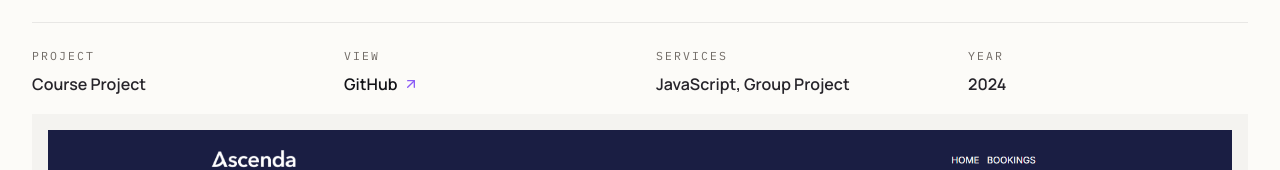
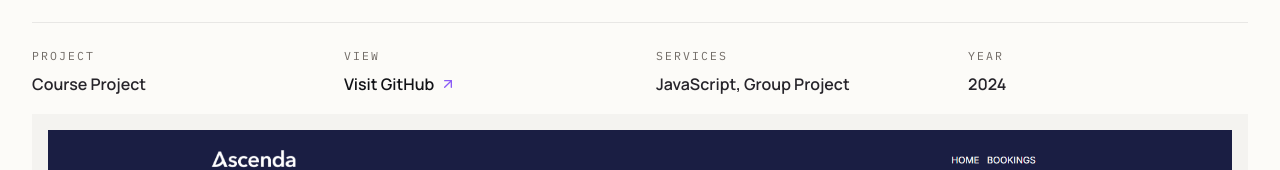
Before and after one commit to Harsh-44/portfolio, a Next.js app: page /projects/ascenda-hotel in a window 1280 px wide. Shown: the part 550-720 px from the top of the page. Built offline with nearby package versions, Linux system fonts and the light colour scheme.

Commit message:
Refine project links and visibility

```diff
--- a/app/_components/archive-projects-section.tsx
+++ b/app/_components/archive-projects-section.tsx
@@ -5,8 +5,8 @@ import Link from "next/link";
 import { useEffect, useMemo, useRef, useState } from "react";
 import { ArrowUpRight, ChevronDown } from "lucide-react";
 import {
-  archiveProjects,
   type ArchiveProjectItem,
+  visibleArchiveProjects,
 } from "@/app/_data/portfolio";
 import ascendaImage from "@/app/assets/images/projects/ascenda.png";
 import ascendaFigmaImage from "@/app/assets/images/projects/ascendafigma.png";
@@ -116,6 +116,18 @@ const containProjects = new Set([
   "project-93",
   "network-security-ai",
 ]);
+
+function getSourceLinkLabel(project: ArchiveProjectItem) {
+  if (project.sourceHref?.includes("github.com")) {
+    return "Visit GitHub";
+  }
+
+  if (project.sourceLabel === "Figma") {
+    return "View Figma";
+  }
+
+  return project.sourceLabel ?? "Source";
+}
 
 function clamp(value: number, min: number, max: number) {
   return Math.min(max, Math.max(min, value));
@@ -422,7 +434,7 @@ function ProjectPlaceholder({
                 rel="noreferrer"
                 className="group/link relative z-30 inline-flex shrink-0 cursor-pointer items-center gap-2 font-mono text-[0.7rem] uppercase tracking-[0.16em] text-white/74 transition-opacity duration-200 ease-out hover:opacity-70"
               >
-                {project.sourceLabel ?? "Source"}
+                {getSourceLinkLabel(project)}
                 <ArrowUpRight className="h-4 w-4 text-[var(--color-accent)] transition-transform duration-300 ease-out group-hover/link:-translate-y-0.5 group-hover/link:translate-x-0.5" />
               </a>
             ) : (
@@ -452,7 +464,7 @@ export function ArchiveProjectsSection() {
   });
 
   const filterOptions = useMemo(() => {
-    const counts = archiveProjects.reduce<Record<string, number>>(
+    const counts = visibleArchiveProjects.reduce<Record<string, number>>(
       (accumulator, project) => {
         accumulator[project.kind] = (accumulator[project.kind] ?? 0) + 1;
         return accumulator;
@@ -461,7 +473,7 @@ export function ArchiveProjectsSection() {
     );
 
     return [
-      { value: "All" as const, label: "All", count: archiveProjects.length },
+      { value: "All" as const, label: "All", count: visibleArchiveProjects.length },
       ...(["Course Project", "Hackathon", "Template", "Learning", "Side Project"] as const)
         .filter((kind) => counts[kind])
         .map((kind) => ({
@@ -474,10 +486,10 @@ export function ArchiveProjectsSection() {
 
   const filteredProjects = useMemo(() => {
     if (filterMode === "All") {
-      return archiveProjects;
+      return visibleArchiveProjects;
     }
 
-    return archiveProjects.filter((project) => project.kind === filterMode);
+    return visibleArchiveProjects.filter((project) => project.kind === filterMode);
   }, [filterMode]);
 
   const displayedProjects = useMemo(() => {
--- a/app/_data/portfolio.ts
+++ b/app/_data/portfolio.ts
@@ -40,6 +40,7 @@ export type ArchiveProjectItem = {
   stack: string[];
   sourceLabel?: string;
   sourceHref?: string;
+  hidden?: boolean;
   detailIntro: string;
   challenge: string;
   approach: string[];
@@ -550,6 +551,7 @@ export const archiveProjects: ArchiveProjectItem[] = [
     stack: ["Python", "Streamlit", "Machine Learning"],
     sourceLabel: "GitHub",
     sourceHref: "https://github.com/Harsh-44/irisapp",
+    hidden: true,
     detailIntro:
       "Irisapp was a small machine-learning interface project focused on making a simple classifier understandable through direct user input and immediate feedback.",
     challenge:
@@ -577,6 +579,7 @@ export const archiveProjects: ArchiveProjectItem[] = [
     stack: ["Python", "Streamlit", "Model Comparison"],
     sourceLabel: "GitHub",
     sourceHref: "https://github.com/Harsh-44/Project-93",
+    hidden: true,
     detailIntro:
       "Project 93 expanded a simple prediction interface into a comparison tool, making it easier to understand how different classifiers perform on the same task.",
     challenge:
@@ -702,6 +705,10 @@ export const archiveProjects: ArchiveProjectItem[] = [
   },
 ];
 
+export const visibleArchiveProjects = archiveProjects.filter(
+  (project) => !project.hidden,
+);
+
 export const achievements: AchievementItem[] = [
   {
     title: "System Security CTF",
--- a/app/projects/[slug]/page.tsx
+++ b/app/projects/[slug]/page.tsx
@@ -7,11 +7,11 @@ import { ProjectVisual } from "@/app/_components/project-visual";
 import { SiteFooter } from "@/app/_components/site-footer";
 import { SiteHeader } from "@/app/_components/site-header";
 import {
-  archiveProjects,
   getProjectBySlug,
   projects,
   type ArchiveProjectItem,
   type ProjectItem,
+  visibleArchiveProjects,
 } from "@/app/_data/portfolio";
 import ascendaImage from "@/app/assets/images/projects/ascenda.png";
 import ascendaFigmaImage from "@/app/assets/images/projects/ascendafigma.png";
@@ -60,10 +60,22 @@ const containArchiveProjects = new Set([
   "network-security-ai",
 ]);
 
+function getSourceLinkLabel(project: ArchiveProjectItem) {
+  if (project.sourceHref?.includes("github.com")) {
+    return "Visit GitHub";
+  }
+
+  if (project.sourceLabel === "Figma") {
+    return "View Figma";
+  }
+
+  return project.sourceLabel ?? "View project";
+}
+
 export async function generateStaticParams() {
   return [
     ...projects.map((project) => ({ slug: project.slug })),
-    ...archiveProjects.map((project) => ({ slug: project.slug })),
+    ...visibleArchiveProjects.map((project) => ({ slug: project.slug })),
   ];
 }
 
@@ -423,10 +435,16 @@ function ArchiveProjectHeroImage({ project }: { project: ArchiveProjectItem }) {
 }
 
 function ArchiveProjectPage({ project }: { project: ArchiveProjectItem }) {
-  const projectIndex = archiveProjects.findIndex((item) => item.slug === project.slug);
+  const projectIndex = visibleArchiveProjects.findIndex(
+    (item) => item.slug === project.slug,
+  );
   const previousProject =
-    archiveProjects[(projectIndex - 1 + archiveProjects.length) % archiveProjects.length];
-  const nextProject = archiveProjects[(projectIndex + 1) % archiveProjects.length];
+    visibleArchiveProjects[
+      (projectIndex - 1 + visibleArchiveProjects.length) %
+        visibleArchiveProjects.length
+    ];
+  const nextProject =
+    visibleArchiveProjects[(projectIndex + 1) % visibleArchiveProjects.length];
 
   return (
     <PageShell>
@@ -464,7 +482,7 @@ function ArchiveProjectPage({ project }: { project: ArchiveProjectItem }) {
                     rel="noreferrer"
                     className="inline-flex items-center gap-1.5 text-[var(--color-ink)] transition-opacity duration-200 ease-out hover:opacity-70"
                   >
-                    {project.sourceLabel ?? "View project"}
+                    {getSourceLinkLabel(project)}
                     <ArrowUpRight className="h-4 w-4 text-[var(--color-accent)]" />
                   </Link>
                 ) : (
@@ -556,5 +574,5 @@ function ArchiveProjectPage({ project }: { project: ArchiveProjectItem }) {
 }
 
 function getArchiveProjectBySlug(slug: string) {
-  return archiveProjects.find((project) => project.slug === slug);
+  return visibleArchiveProjects.find((project) => project.slug === slug);
 }
```
